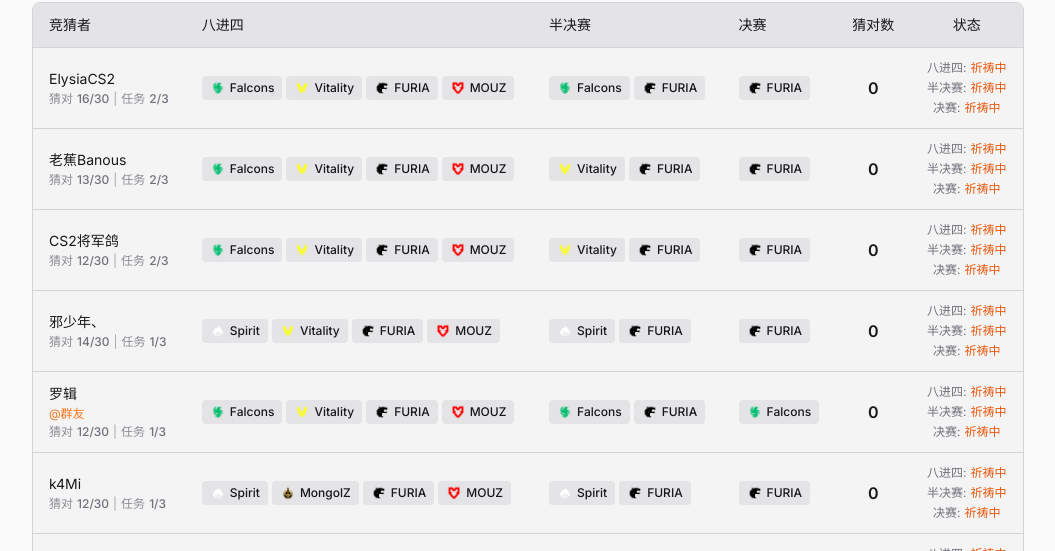
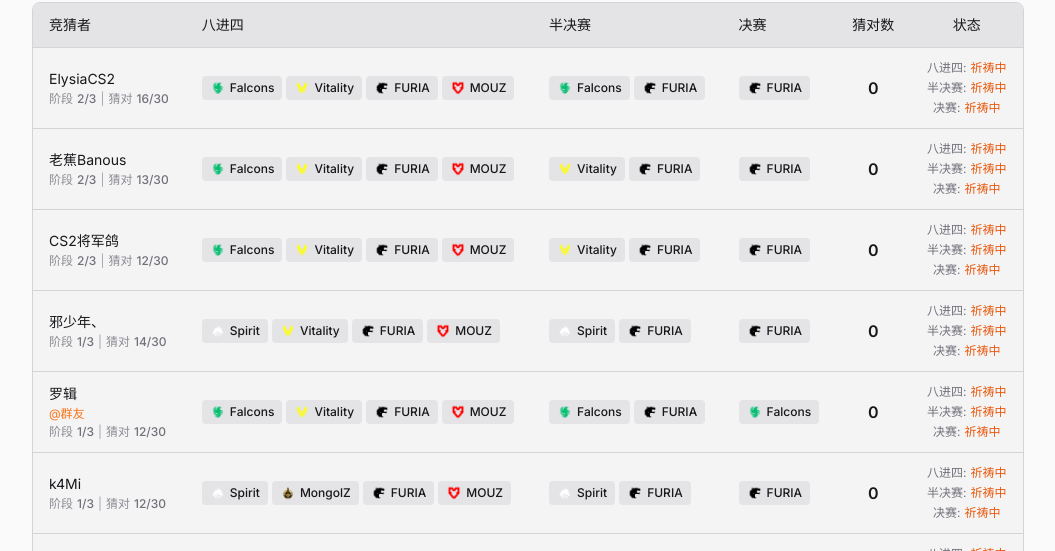
Before and after one commit to vikiboss/major-winner, a Next.js app: page /predictions/finals in a window 1280 px wide. Shown: the part 249-800 px from the top of the page, without its empty margins (112-1167 px from the left). Built offline with nearby package versions, Linux system fonts and the light colour scheme.

Commit message:
chore: 优化预测

```diff
--- a/app/predictions/[stage]/page.tsx
+++ b/app/predictions/[stage]/page.tsx
@@ -178,16 +178,16 @@ function SwissTable({
                       )}
                       {isNotStarted && stats && (
                         <span className="text-muted text-xs text-nowrap">
+                          <span className="mr-1 opacity-80">阶段</span>
+                          <span className="font-medium">
+                            {/* 移除当前瑞士轮未开始阶段的 1 个任务 */}
+                            {stats.totalPassed}/{stats.totalStages - 1}
+                          </span>
+                          <span className="mx-1 opacity-60">|</span>
                           <span className="mr-1 opacity-80">猜对</span>
                           <span className="font-medium">
                             {/* 移除当前瑞士轮未开始阶段的 10 个竞猜 */}
                             {stats.totalCorrect}/{stats.totalPredictions - 10}
-                          </span>
-                          <span className="mx-1 opacity-60">|</span>
-                          <span className="mr-1 opacity-80">任务</span>
-                          <span className="font-medium">
-                            {/* 移除当前瑞士轮未开始阶段的 1 个任务 */}
-                            {stats.totalPassed}/{stats.totalStages - 1}
                           </span>
                         </span>
                       )}
@@ -329,16 +329,16 @@ function SwissTable({
                   )}
                   {isNotStarted && stats && (
                     <span className="text-muted text-xs text-nowrap">
+                      <span className="mr-1 opacity-80">阶段</span>
+                      <span className="font-medium">
+                        {/* 移除当前瑞士轮未开始阶段的 1 个任务 */}
+                        {stats.totalPassed}/{stats.totalStages - 1}
+                      </span>
+                      <span className="mx-1 opacity-60">|</span>
                       <span className="mr-1 opacity-80">猜对</span>
                       <span className="font-medium">
                         {/* 移除当前瑞士轮未开始阶段的 10 个竞猜 */}
                         {stats.totalCorrect}/{stats.totalPredictions - 10}
-                      </span>
-                      <span className="mx-1 opacity-60">|</span>
-                      <span className="mr-1 opacity-80">任务</span>
-                      <span className="font-medium">
-                        {/* 移除当前瑞士轮未开始阶段的 1 个任务 */}
-                        {stats.totalPassed}/{stats.totalStages - 1}
                       </span>
                     </span>
                   )}
@@ -551,16 +551,16 @@ function FinalsTable({
                       )}
                       {isNotStarted && stats && (
                         <span className="text-muted text-xs text-nowrap">
+                          <span className="mr-1 opacity-80">阶段</span>
+                          <span className="font-medium">
+                            {/* 移除当前瑞士轮未开始阶段的 3 个任务 */}
+                            {stats.totalPassed}/{stats.totalStages - 3}
+                          </span>
+                          <span className="mx-1 opacity-60">|</span>
                           <span className="mr-1 opacity-80">猜对</span>
                           <span className="font-medium">
                             {/* 移除当前瑞士轮未开始阶段的 7（4+2+1） 个竞猜 */}
                             {stats.totalCorrect}/{stats.totalPredictions - 7}
-                          </span>
-                          <span className="mx-1 opacity-60">|</span>
-                          <span className="mr-1 opacity-80">任务</span>
-                          <span className="font-medium">
-                            {/* 移除当前瑞士轮未开始阶段的 3 个任务 */}
-                            {stats.totalPassed}/{stats.totalStages - 3}
                           </span>
                         </span>
                       )}
@@ -715,16 +715,16 @@ function FinalsTable({
                   )}
                   {isNotStarted && stats && (
                     <span className="text-muted text-xs text-nowrap">
+                      <span className="mr-1 opacity-80">阶段</span>
+                      <span className="font-medium">
+                        {/* 移除当前瑞士轮未开始阶段的 3 个任务 */}
+                        {stats.totalPassed}/{stats.totalStages - 3}
+                      </span>
+                      <span className="mx-1 opacity-60">|</span>
                       <span className="mr-1 opacity-80">猜对</span>
                       <span className="font-medium">
                         {/* 移除当前瑞士轮未开始阶段的 7（4+2+1） 个竞猜 */}
                         {stats.totalCorrect}/{stats.totalPredictions - 7}
-                      </span>
-                      <span className="mx-1 opacity-60">|</span>
-                      <span className="mr-1 opacity-80">任务</span>
-                      <span className="font-medium">
-                        {/* 移除当前瑞士轮未开始阶段的 3 个任务 */}
-                        {stats.totalPassed}/{stats.totalStages - 3}
                       </span>
                     </span>
                   )}
```
